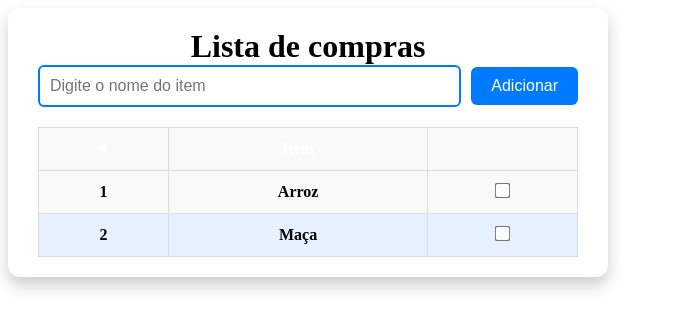
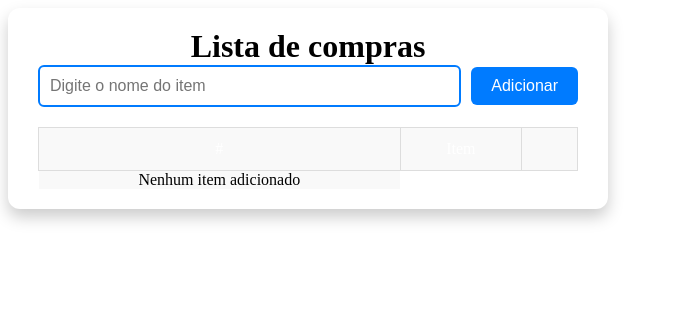
Before and after one commit to margustodev/curso-angular, an Angular app: page / in a window 1280 px wide. Shown: the top 328 px of the page, without its empty margins (0-673 px from the left). Built offline with nearby package versions, Linux system fonts and the light colour scheme.

Commit message:
Utilizando o @for e o ngFor para renderizar componentes de lista

```diff
--- a/src/app/lista-compras/lista-compras.html
+++ b/src/app/lista-compras/lista-compras.html
@@ -22,16 +22,17 @@
       </tr>
     </thead>
     <tbody>
-      <tr>
-        <th>1</th>
-        <th>Arroz</th>
-        <td><input type="checkbox" /></td>
-      </tr>
-      <tr>
-        <th>2</th>
-        <th>Maça</th>
-        <td><input type="checkbox" /></td>
-      </tr>
+      @for (elemento of lista; track elemento.id) {
+        <tr>
+          <th>{{ elemento.id }}</th>
+          <th>{{ elemento.nome }}</th>
+          <td><input type="checkbox" /></td>
+        </tr>
+      } @empty {
+        <tr colspan="3">
+          Nenhum item adicionado
+        </tr>
+      }
     </tbody>
   </table>
 </div>
--- a/src/app/lista-compras/lista-compras.scss
+++ b/src/app/lista-compras/lista-compras.scss
@@ -67,10 +67,12 @@ thead {
   color: #fff;
 }
 
+
 th, td {
   padding: 12px;
   text-align: center;
   border: 1px solid #ddd;
+  font-weight: lighter;
 }
 
 tr:nth-child(odd) {
```
